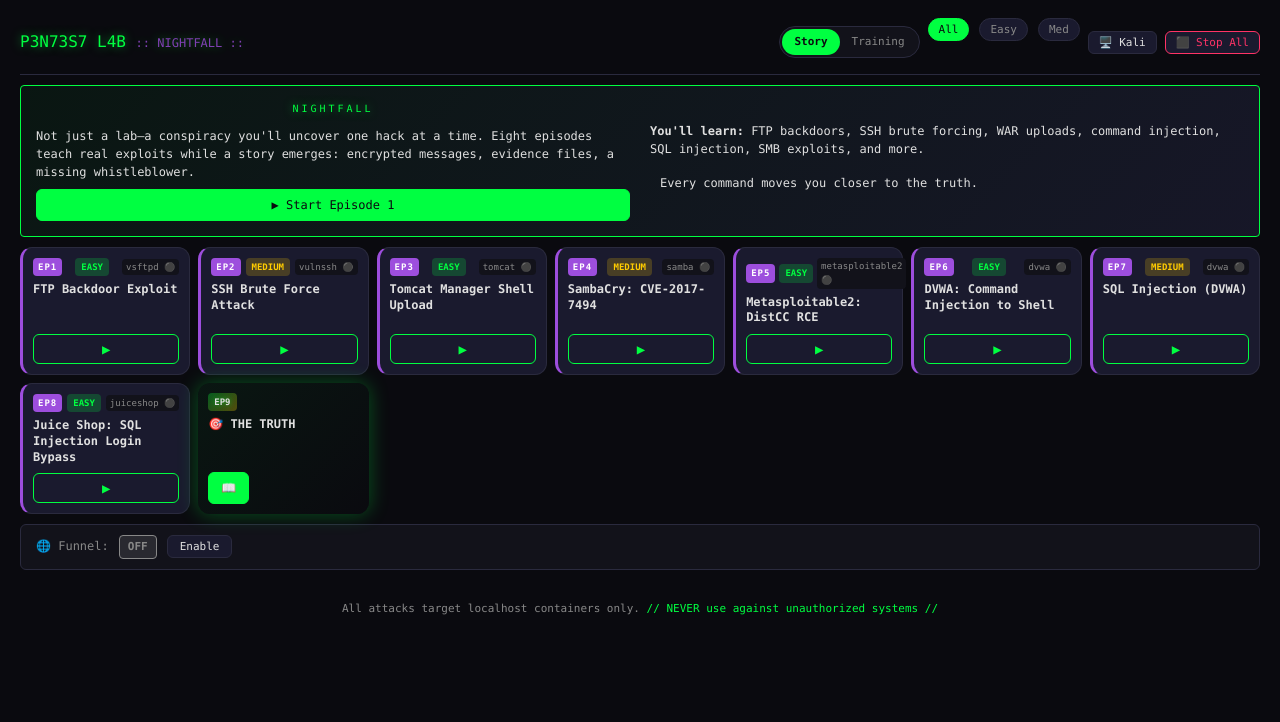
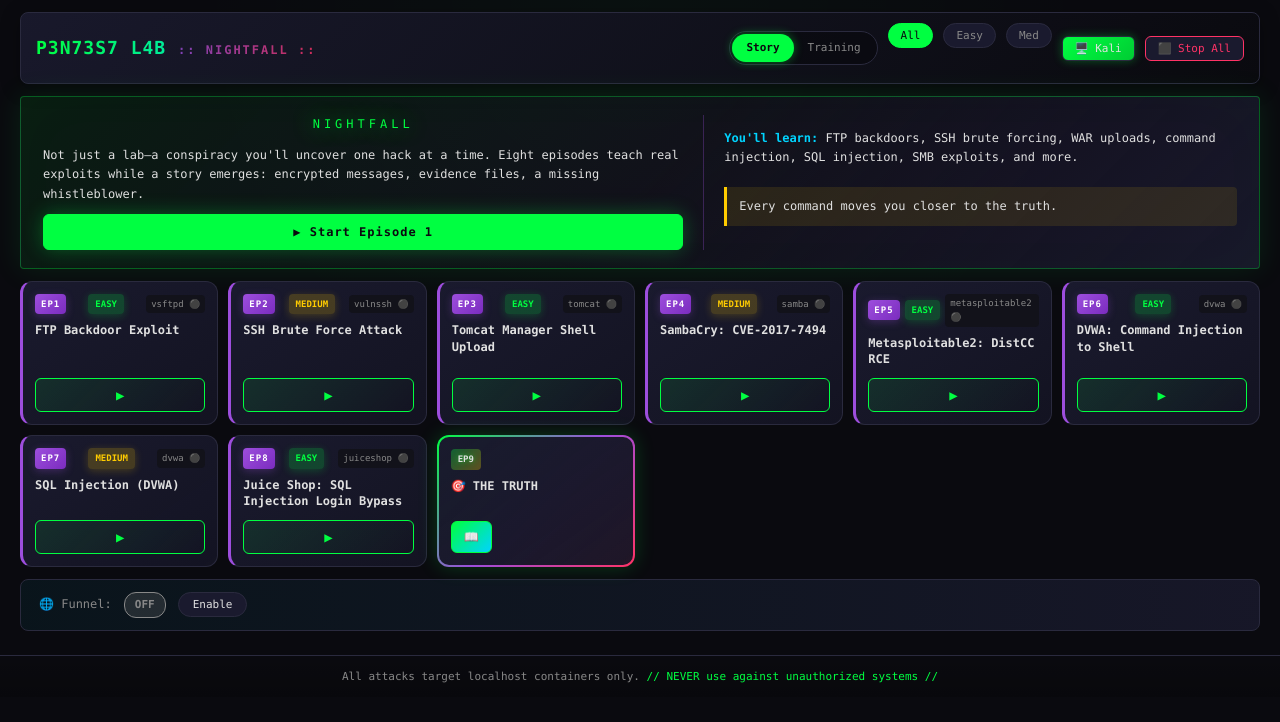
Before and after one commit to nixfred/metasploit, a Flask app: page /?mode=story in a window 1280 px wide. Shown: the top 722 px of the page. Run offline with Flask 2, Linux system fonts and the light colour scheme.

Commit message:
Polish compact landing page with visual upgrades
- Gradient logo text (green → blue)
- Pulsing NIGHTFALL tag (purple → red)
- Header with subtle shadow and rounded corners
- Story intro with glowing border and gradient background
- Card hover effects with top-line sweep animation
- Difficulty badges with color-matched shadows
- Finale card with rainbow gradient border
- Kali button with green glow
- Improved button transitions and hover states
- Funnel section with blue gradient accent

🤖 Generated with [Claude Code](https://claude.com/claude-code)

Co-Authored-By: Claude Opus 4.5 <noreply@anthropic.com>

```diff
--- a/lab-ui/static/style.css
+++ b/lab-ui/static/style.css
@@ -2127,8 +2127,9 @@ footer .accent {
    ================================ */
 
 .wizard-container.compact-layout {
-    padding: 10px 20px;
+    padding: 12px 20px;
     max-width: 1400px;
+    background: radial-gradient(ellipse at top, rgba(0, 255, 65, 0.03) 0%, transparent 50%);
 }
 
 /* Compact Header: Logo + Controls in one row */
@@ -2136,78 +2137,142 @@ footer .accent {
     display: flex;
     align-items: center;
     justify-content: space-between;
-    padding: 8px 0;
-    border-bottom: 1px solid var(--border-color);
-    margin-bottom: 10px;
+    padding: 10px 15px;
+    background: linear-gradient(135deg, rgba(26, 26, 46, 0.9) 0%, rgba(10, 10, 15, 0.95) 100%);
+    border: 1px solid var(--border-color);
+    border-radius: 8px;
+    margin-bottom: 12px;
     flex-wrap: wrap;
     gap: 10px;
+    box-shadow: 0 4px 20px rgba(0, 0, 0, 0.3);
 }
 
 .ascii-logo.compact {
-    font-size: 16px;
+    font-size: 18px;
     margin: 0;
     font-family: inherit;
     white-space: nowrap;
+    background: linear-gradient(90deg, var(--accent-green), var(--accent-blue));
+    -webkit-background-clip: text;
+    -webkit-text-fill-color: transparent;
+    background-clip: text;
+    text-shadow: none;
+    font-weight: bold;
+    letter-spacing: 1px;
 }
 
 .nightfall-tag {
-    color: var(--accent-purple);
+    background: linear-gradient(90deg, var(--accent-purple), var(--accent-red));
+    -webkit-background-clip: text;
+    -webkit-text-fill-color: transparent;
+    background-clip: text;
     font-size: 12px;
-    opacity: 0.8;
+    font-weight: bold;
+    letter-spacing: 2px;
+    animation: nightfallPulse 3s ease-in-out infinite;
+}
+
+@keyframes nightfallPulse {
+    0%, 100% { opacity: 0.7; }
+    50% { opacity: 1; }
 }
 
 .header-controls {
     display: flex;
     align-items: center;
-    gap: 8px;
+    gap: 10px;
     flex-wrap: wrap;
 }
 
 .header-controls .mode-toggle {
     padding: 2px;
+    background: rgba(0, 0, 0, 0.3);
+    border-radius: 20px;
 }
 
 .header-controls .mode-btn {
-    padding: 4px 12px;
+    padding: 5px 14px;
     font-size: 11px;
+    transition: all 0.2s;
+}
+
+.header-controls .mode-btn.active {
+    box-shadow: 0 0 10px rgba(0, 255, 65, 0.4);
 }
 
 .header-controls .filter-btn {
-    padding: 4px 10px !important;
+    padding: 5px 12px !important;
     font-size: 11px !important;
     height: auto !important;
+    transition: all 0.2s;
+}
+
+.header-controls .filter-btn:hover {
+    transform: translateY(-1px);
 }
 
 .header-controls .btn-small {
-    padding: 4px 10px !important;
+    padding: 5px 12px !important;
     font-size: 11px !important;
     height: auto !important;
+    transition: all 0.2s;
+}
+
+.header-controls .btn-small:hover {
+    transform: translateY(-1px);
+    box-shadow: 0 4px 12px rgba(0, 0, 0, 0.3);
+}
+
+.header-controls .kali-link {
+    background: linear-gradient(135deg, var(--accent-green), #00cc33);
+    box-shadow: 0 0 10px rgba(0, 255, 65, 0.3);
+}
+
+.header-controls .kali-link:hover {
+    box-shadow: 0 0 20px rgba(0, 255, 65, 0.5);
 }
 
 /* Compact Story Intro - Two columns */
 .story-intro.compact {
     display: grid;
-    grid-template-columns: 1fr 1fr;
+    grid-template-columns: 1.2fr 1fr;
     gap: 20px;
     max-width: none;
-    margin: 10px 0;
-    padding: 15px;
+    margin: 0 0 12px 0;
+    padding: 18px 22px;
+    background: linear-gradient(135deg, rgba(0, 255, 65, 0.08) 0%, rgba(157, 78, 221, 0.05) 50%, rgba(26, 26, 46, 0.9) 100%);
+    border: 1px solid rgba(0, 255, 65, 0.3);
+    box-shadow:
+        0 0 30px rgba(0, 255, 65, 0.1),
+        inset 0 0 60px rgba(0, 255, 65, 0.02);
 }
 
 .story-intro.compact .encrypted-header {
-    font-size: 10px;
-    margin-bottom: 10px;
+    font-size: 12px;
+    margin-bottom: 12px;
+    letter-spacing: 4px;
+    text-shadow: 0 0 20px rgba(0, 255, 65, 0.8);
 }
 
 .story-intro.compact p {
     font-size: 12px;
-    line-height: 1.5;
-    margin-bottom: 8px;
+    line-height: 1.6;
+    margin-bottom: 10px;
+    color: var(--text-primary);
 }
 
 .story-intro.compact .btn {
-    padding: 8px 16px;
+    padding: 10px 20px;
     font-size: 12px;
+    font-weight: bold;
+    letter-spacing: 1px;
+    box-shadow: 0 0 20px rgba(0, 255, 65, 0.3);
+    transition: all 0.3s;
+}
+
+.story-intro.compact .btn:hover {
+    transform: translateY(-2px);
+    box-shadow: 0 0 30px rgba(0, 255, 65, 0.5);
 }
 
 .story-left, .story-right {
@@ -2217,28 +2282,41 @@ footer .accent {
 
 .story-right {
     justify-content: center;
+    padding-left: 20px;
+    border-left: 1px solid rgba(157, 78, 221, 0.3);
+}
+
+.story-right strong {
+    color: var(--accent-blue);
 }
 
 .story-right .urgent {
-    margin-top: 8px;
-    padding-left: 10px;
+    margin-top: 10px;
+    padding: 10px 12px;
     font-size: 11px;
+    background: rgba(255, 204, 0, 0.1);
+    border-left: 3px solid var(--accent-yellow);
+    border-radius: 0 4px 4px 0;
 }
 
 /* Compact WTF Section */
 .wtf-section.compact {
-    margin: 8px 0;
-    padding: 8px;
-    display: flex;
-    align-items: center;
-    gap: 10px;
+    margin: 0 0 12px 0;
+    padding: 12px 18px;
+    display: flex;
+    align-items: center;
+    gap: 12px;
     justify-content: center;
+    background: linear-gradient(90deg, rgba(0, 255, 65, 0.05) 0%, rgba(0, 212, 255, 0.05) 100%);
+    border: 1px solid var(--border-color);
+    border-radius: 6px;
 }
 
 .wtf-label {
     color: var(--accent-green);
-    font-size: 11px;
-    font-weight: bold;
+    font-size: 12px;
+    font-weight: bold;
+    text-shadow: 0 0 10px rgba(0, 255, 65, 0.5);
 }
 
 .wtf-section.compact span {
@@ -2248,73 +2326,157 @@ footer .accent {
 
 /* Compact Lessons Section */
 .lessons-section.compact {
-    margin-top: 10px;
+    margin-top: 0;
 }
 
 /* Compact Lesson Grid - More columns, smaller cards */
 .lesson-grid.compact {
-    grid-template-columns: repeat(auto-fill, minmax(160px, 1fr));
-    gap: 8px;
+    grid-template-columns: repeat(auto-fill, minmax(170px, 1fr));
+    gap: 10px;
 }
 
 .lesson-card.compact {
-    padding: 10px;
+    padding: 12px;
     min-height: auto;
+    background: linear-gradient(145deg, var(--bg-card) 0%, rgba(20, 20, 35, 0.95) 100%);
+    border: 1px solid var(--border-color);
+    transition: all 0.25s ease;
+    position: relative;
+    overflow: hidden;
+}
+
+.lesson-card.compact::before {
+    content: '';
+    position: absolute;
+    top: 0;
+    left: 0;
+    right: 0;
+    height: 2px;
+    background: linear-gradient(90deg, transparent, var(--accent-green), transparent);
+    opacity: 0;
+    transition: opacity 0.3s;
+}
+
+.lesson-card.compact:hover::before {
+    opacity: 1;
+}
+
+.lesson-card.compact:hover {
+    border-color: var(--accent-green);
+    transform: translateY(-3px);
+    box-shadow:
+        0 8px 25px rgba(0, 0, 0, 0.4),
+        0 0 20px rgba(0, 255, 65, 0.15);
+}
+
+.lesson-card.compact.episode-card {
+    border-left: 3px solid var(--accent-purple);
+}
+
+.lesson-card.compact.episode-card:hover {
+    border-left-color: var(--accent-green);
+    box-shadow:
+        0 8px 25px rgba(0, 0, 0, 0.4),
+        0 0 20px rgba(157, 78, 221, 0.2);
 }
 
 .lesson-card.compact .card-header {
-    margin-bottom: 6px;
-    gap: 4px;
+    margin-bottom: 8px;
+    gap: 5px;
 }
 
 .lesson-card.compact .episode-badge {
     font-size: 9px;
-    padding: 2px 5px;
+    padding: 3px 6px;
+    background: linear-gradient(135deg, var(--accent-purple), #7b2cbf);
+    box-shadow: 0 2px 8px rgba(157, 78, 221, 0.3);
 }
 
 .lesson-card.compact .difficulty {
     font-size: 9px;
-    padding: 2px 6px;
+    padding: 3px 7px;
+}
+
+.lesson-card.compact .difficulty.easy {
+    box-shadow: 0 2px 8px rgba(0, 255, 65, 0.2);
+}
+
+.lesson-card.compact .difficulty.medium {
+    box-shadow: 0 2px 8px rgba(255, 204, 0, 0.2);
 }
 
 .lesson-card.compact .container-tag {
     font-size: 9px;
-    padding: 1px 4px;
+    padding: 2px 5px;
+}
+
+.lesson-card.compact .container-tag.running {
+    box-shadow: 0 0 8px rgba(0, 255, 65, 0.4);
 }
 
 .lesson-card.compact h3 {
     font-size: 12px;
-    margin-bottom: 8px;
-    line-height: 1.3;
+    margin-bottom: 10px;
+    line-height: 1.4;
+    color: var(--text-primary);
 }
 
 .lesson-card.compact .card-actions {
-    gap: 4px;
+    gap: 6px;
 }
 
 .lesson-card.compact .btn-start {
-    padding: 6px 12px;
+    padding: 8px 16px;
     font-size: 14px;
     margin-top: 0;
+    background: linear-gradient(135deg, rgba(0, 255, 65, 0.1) 0%, transparent 100%);
+    border: 1px solid var(--accent-green);
+    transition: all 0.2s;
+}
+
+.lesson-card.compact .btn-start:hover {
+    background: var(--accent-green);
+    color: var(--bg-primary);
+    box-shadow: 0 0 15px rgba(0, 255, 65, 0.4);
 }
 
 .lesson-card.compact .btn-stop {
-    padding: 6px 8px;
+    padding: 8px 10px;
     font-size: 12px;
+}
+
+/* Finale card special styling */
+.lesson-card.compact.finale-card {
+    border: 2px solid transparent;
+    background:
+        linear-gradient(145deg, var(--bg-card) 0%, rgba(20, 20, 35, 0.95) 100%) padding-box,
+        linear-gradient(135deg, var(--accent-green), var(--accent-purple), var(--accent-red)) border-box;
+    box-shadow: 0 0 20px rgba(0, 255, 65, 0.2);
+}
+
+.lesson-card.compact.finale-card:hover {
+    box-shadow:
+        0 8px 30px rgba(0, 0, 0, 0.4),
+        0 0 30px rgba(0, 255, 65, 0.3);
+}
+
+.lesson-card.compact.finale-card .btn-primary {
+    background: linear-gradient(135deg, var(--accent-green), var(--accent-blue));
 }
 
 /* Compact Funnel Section */
 .funnel-section.compact {
-    margin-top: 10px;
-    padding: 10px 15px;
-    background: var(--bg-secondary);
-    border-radius: 6px;
+    margin-top: 12px;
+    padding: 12px 18px;
+    background: linear-gradient(90deg, rgba(0, 212, 255, 0.05) 0%, rgba(26, 26, 46, 0.8) 100%);
+    border: 1px solid var(--border-color);
+    border-radius: 8px;
 }
 
 .funnel-row {
     display: flex;
     align-items: center;
-    gap: 10px;
+    gap: 12px;
     flex-wrap: wrap;
 }
 
@@ -2326,46 +2488,69 @@ footer .accent {
 
 .funnel-section.compact .funnel-status {
     font-size: 11px;
-    padding: 2px 8px;
+    padding: 3px 10px;
+    border-radius: 12px;
+}
+
+.funnel-section.compact .funnel-status.active {
+    box-shadow: 0 0 10px rgba(0, 255, 65, 0.4);
 }
 
 .funnel-urls-inline {
     display: inline-flex;
     align-items: center;
-    gap: 6px;
+    gap: 8px;
 }
 
 .funnel-urls-inline code {
     font-size: 11px;
     background: var(--bg-card);
-    padding: 3px 8px;
+    padding: 4px 10px;
     border-radius: 4px;
     color: var(--accent-green);
+    border: 1px solid var(--border-color);
 }
 
 .btn-tiny {
-    padding: 2px 6px !important;
-    font-size: 10px !important;
+    padding: 3px 8px !important;
+    font-size: 11px !important;
+    transition: all 0.2s;
+}
+
+.btn-tiny:hover {
+    transform: scale(1.1);
 }
 
 .funnel-section.compact .funnel-warning {
     font-size: 11px;
-    padding: 6px 10px;
-    margin-top: 8px;
+    padding: 8px 12px;
+    margin-top: 10px;
     margin-bottom: 0;
+    border-radius: 4px;
+    background: rgba(255, 51, 102, 0.1);
 }
 
 .funnel-section.compact .btn-funnel-start,
 .funnel-section.compact .btn-funnel-stop {
-    padding: 4px 12px;
+    padding: 5px 14px;
     font-size: 11px;
+    border-radius: 15px;
+    transition: all 0.2s;
+}
+
+.funnel-section.compact .btn-funnel-start:hover,
+.funnel-section.compact .btn-funnel-stop:hover {
+    transform: translateY(-1px);
 }
 
 /* Compact Footer */
 footer.compact {
-    padding: 10px;
-    margin-top: 10px;
+    padding: 12px;
+    margin-top: 12px;
     font-size: 11px;
+    text-align: center;
+    border-top: 1px solid var(--border-color);
+    background: linear-gradient(180deg, transparent 0%, rgba(0, 0, 0, 0.2) 100%);
 }
 
 /* Responsive for compact layout */
@@ -2374,12 +2559,19 @@ footer.compact {
         grid-template-columns: 1fr;
     }
 
+    .story-right {
+        border-left: none;
+        border-top: 1px solid rgba(157, 78, 221, 0.3);
+        padding-left: 0;
+        padding-top: 15px;
+    }
+
     .compact-header {
         flex-direction: column;
         align-items: flex-start;
     }
 
     .lesson-grid.compact {
-        grid-template-columns: repeat(auto-fill, minmax(140px, 1fr));
+        grid-template-columns: repeat(auto-fill, minmax(150px, 1fr));
     }
 }
```
